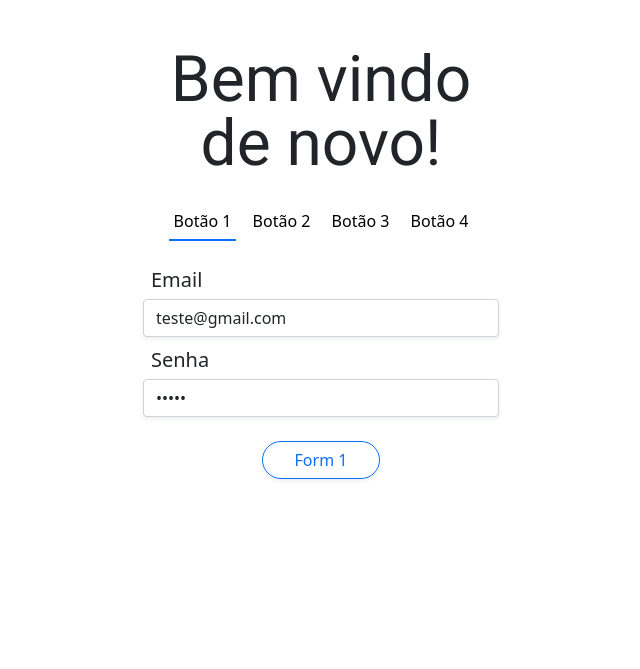
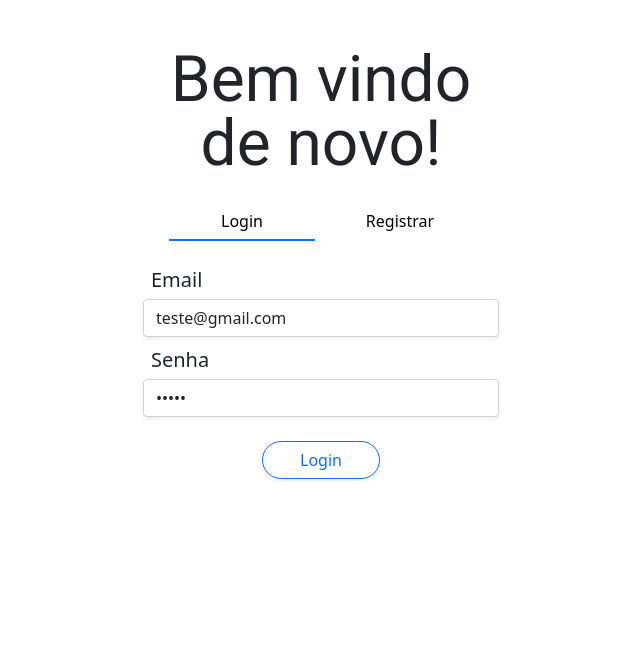
Before and after one commit to lgs2005/devProjeto2022, a Flask app: page /login in a window 1280 px wide. Shown: the top 669 px of the page, without its empty margins (319-959 px from the left). After the commit the page ends 480 px from the top, so only its background shows below. Run offline with Flask 2, Linux system fonts and the light colour scheme; some libraries are stand-ins or nearby versions.

Commit message:
dois litro de café falta fazer o back aceitar isso aqui ainda

```diff
--- /dev/null
+++ b/static/js/login.js
@@ -0,0 +1,16 @@
+$(function() {
+	$("#submit-login").on("click", () => {
+		let email = $("#login-email").val();
+		let senha = $("#login-senha").val();
+
+		console.log("login", email, senha);
+	})
+
+	$("#submit-registro").on("click", () => {
+		let email = $("#registro-email").val();
+		let senha = $("#registro-senha").val();
+		let nome = $("#registro-nome").val(); // POR QUE QUE ESSE TEM QUE ESTAR MAIS PRA TRAS EU NAO AGUENTO ISSO POR FVOR
+
+		console.log("registro", email, senha, nome);
+	})
+})
--- a/static/slider.css
+++ b/static/login_slider.css
@@ -27,22 +27,22 @@
 }
 
 .slider-control .slider-item {
-    --si-vertical-translate: 0; /* this will be set on javascript */
-    --si-vertical-translate-percent: calc(100% * var(--si-vertical-translate));
     opacity: 0;
-    transform: translate(0, var(--si-vertical-translate-percent));
+    transform: translateX(0);
     transition: opacity ease 300ms, transform ease 300ms;
 }
 
 .slider-control .slider-item.si-move-left {
-    transform: translate(-100%, var(--si-vertical-translate-percent));
+    pointer-events: none;
+    transform: translate(-100%);
 }
 
 .slider-control .slider-item.si-move-right {
-    transform: translate(100%, var(--si-vertical-translate-percent));
+    pointer-events: none;
+    transform: translate(100%);
 }
 
 .slider-control .slider-item.si-show {
     opacity: 1;
-    /* transform inherited from .slider-item */
+    transform: translateX(0);
 }
--- a/static/style.css
+++ b/static/style.css
@@ -1,21 +1,3 @@
 .font-roboto {
     font-family: 'Roboto', sans-serif;
 }
-
-.btn-auth-page {
-    padding-bottom: 8px;
-    background-color: transparent;
-    text-decoration: none;
-    text-align: center;
-    border-bottom: 2px solid;
-    transform: scaleX(1);
-}
-
-.active {
-    color: #0d6efd;
-    border-color: #0d6efd;
-}
-
-.inactive {
-    opacity: 0.3;
-}
--- a/templates/layout.html
+++ b/templates/layout.html
@@ -20,7 +20,7 @@
     <!-- Nosso CSS -->
     <link rel="stylesheet" href="../static/style.css">
 
-    {% block import %}
+    {% block head %}
     {% endblock %}
 
     <title>{{ tituloPagina }}</title>
--- a/templates/login.html
+++ b/templates/login.html
@@ -1,7 +1,7 @@
 {% extends "layout.html" %}
 
-{% block import %}
-<link rel="stylesheet" href="/static/slider.css">
+{% block head %}
+<link rel="stylesheet" href="/static/login_slider.css">
 {% endblock %}
 
 {% block conteudo %}
@@ -17,90 +17,55 @@
 					<div class="row p-2 justify-content-center">
                         <div class="col ps-0 pe-0">
                             <div class="d-grid">
-                                <button class="slider-button" data-slider-index="1">Botão 1</button>
+                                <button class="slider-button" data-slider-index="1">Login</button>
                             </div>
                         </div>
                         <div class="col ps-0 pe-0">
                             <div class="d-grid">
-                                <button class="slider-button" data-slider-index="2">Botão 2</button>
-                            </div>
-                        </div>
-                        <div class="col ps-0 pe-0">
-                            <div class="d-grid">
-                                <button class="slider-button" data-slider-index="3">Botão 3</button>
-                            </div>
-                        </div>
-                        <div class="col ps-0 pe-0">
-                            <div class="d-grid">
-                                <button class="slider-button" data-slider-index="4">Botão 4</button>
+                                <button class="slider-button" data-slider-index="2">Registrar</button>
                             </div>
                         </div>
                     </div>
 				</div>
 
-                <form class="slider-item" data-slider-index="1">
+                <div class="d-grid">
+                    <div class="slider-item" style="grid-area: 1/1;" data-slider-index="1">
                         <div class="mb-2">
-                        <label class="form-label fs-5 mb-1 ms-2">Email</label>
-                        <input type="email" class="form-control shadow-sm" name="email" autocomplete="email" placeholder="Seu email" value="teste@gmail.com">
+                            <label for="login-email" class="form-label fs-5 mb-1 ms-2">Email</label>
+                            <input type="email" id="login-email" class="form-control shadow-sm" autocomplete="email" value="teste@gmail.com">
                         </div>
 
                         <div class="mb-2">
-                        <label class="form-label fs-5 mb-1 ms-2">Senha</label>
-                        <input type="password" class="form-control shadow-sm" name="senha" autocomplete="current-password" placeholder="Sua senha" value="teste">
+                            <label for="login-senha" class="form-label fs-5 mb-1 ms-2">Senha</label>
+                            <input type="password" id="login-senha" class="form-control shadow-sm" autocomplete="current-password" value="teste">
                         </div>
 
                         <div class="d-grid col-4 mx-auto mt-4">
-                        <button type="submit" class="btn btn-outline-primary rounded-pill shadow-sm">Form 1</button>
+                            <button id="submit-login" class="btn btn-outline-primary rounded-pill shadow-sm">Login</button>
                         </div>
-                </form>
+                    </div>
 
-                <form class="slider-item" data-slider-index="2">
+                    <div class="slider-item" style="grid-area: 1/1;" data-slider-index="2">
                         <div class="mb-2">
-                        <label class="form-label fs-5 mb-1 ms-2">Email</label>
-                        <input type="email" class="form-control shadow-sm" name="email" autocomplete="email" placeholder="Seu email" value="teste@gmail.com">
+                            <label for="registro-email" class="form-label fs-5 mb-1 ms-2">Email</label>
+                            <input type="email" id="registro-email" class="form-control shadow-sm" autocomplete="email">
                         </div>
 
                         <div class="mb-2">
-                        <label class="form-label fs-5 mb-1 ms-2">Senha</label>
-                        <input type="password" class="form-control shadow-sm" name="senha" autocomplete="current-password" placeholder="Sua senha" value="teste">
+                            <label for="registro-nome" class="form-label fs-5 mb-1 ms-2">Nome</label>
+                            <input type="text" id="registro-nome" class="form-control shadow-sm">
+                        </div>
+
+                        <div class="mb-2">
+                            <label for="registro-senha" class="form-label fs-5 mb-1 ms-2">Senha</label>
+                            <input type="password" id="registro-senha" class="form-control shadow-sm">
                         </div>
 
                         <div class="d-grid col-4 mx-auto mt-4">
-                        <button type="submit" class="btn btn-outline-primary rounded-pill shadow-sm">Form 2</button>
+                            <button id="submit-registro" class="btn btn-outline-primary rounded-pill shadow-sm">Registrar</button>
                         </div>
-                </form>
-
-                <form class="slider-item" data-slider-index="3">
-                    <div class="mb-2">
-                        <label class="form-label fs-5 mb-1 ms-2">Email</label>
-                        <input type="email" class="form-control shadow-sm" name="email" autocomplete="email" placeholder="Seu email" value="teste@gmail.com">
                     </div>
-
-                    <div class="mb-2">
-                        <label class="form-label fs-5 mb-1 ms-2">Senha</label>
-                        <input type="password" class="form-control shadow-sm" name="senha" autocomplete="current-password" placeholder="Sua senha" value="teste">
                 </div>
-
-                    <div class="d-grid col-4 mx-auto mt-4">
-                        <button type="submit" class="btn btn-outline-primary rounded-pill shadow-sm">Form 3</button>
-                    </div>
-                </form>
-
-                <form class="slider-item" data-slider-index="4">
-                    <div class="mb-2">
-                        <label class="form-label fs-5 mb-1 ms-2">Email</label>
-                        <input type="email" class="form-control shadow-sm" name="email" autocomplete="email" placeholder="Seu email" value="teste@gmail.com">
-                    </div>
-
-                    <div class="mb-2">
-                        <label class="form-label fs-5 mb-1 ms-2">Senha</label>
-                        <input type="password" class="form-control shadow-sm" name="senha" autocomplete="current-password" placeholder="Sua senha" value="teste">
-                    </div>
-
-                    <div class="d-grid col-4 mx-auto mt-4">
-                        <button type="submit" class="btn btn-outline-primary rounded-pill shadow-sm">Form 4</button>
-                    </div>
-                </form>
             </div>
         </div>
     </div>
@@ -109,46 +74,6 @@
 {% endblock %}
 
 {% block script %}
-<script>
-    $(document).ready(function() {
-        function activateIndex(parent, index) {
-            $(parent).find(".slider-button").each((_, button) => {
-                let buttonIndex = $(button).attr("data-slider-index");
-                $(button).toggleClass("sb-active", buttonIndex == index);
-            });
-
-            let numIndex = parseInt(index);
-
-            $(parent).find(".slider-item").each((_, item) => {
-                let itemIndex = $(item).attr("data-slider-index");
-                let numItemIndex = parseInt(itemIndex);
-                let move = numItemIndex - numIndex;
-
-                $(item)
-                    .toggleClass("si-move-left", move < 0)
-                    .toggleClass("si-move-right", move > 0)
-                    .toggleClass("si-show", move == 0);
-            });
-        }
-
-        // set --si-vertical-translate
-        $(".slider-item").each((_, item) => {
-            let index = $(item).attr("data-slider-index");
-            let numIndex = parseInt(index);
-
-            $(item).css("--si-vertical-translate", -(numIndex - 1));
-        })
-
-        // ativar o index 1 no documento inteiro
-        activateIndex(document, 1);
-
-        for (let controller of $(".slider-control")) {
-            for (let button of $(controller).find(".slider-button")) {
-                $(button).click(() => {
-                    activateIndex(controller, $(button).attr("data-slider-index"));
-                });
-            }
-        }
-    })
-</script>
+<script src="/static/js/slider.js"></script>
+<script src="/static/js/login.js"></script>
 {% endblock %}
```
Also changed, not shown: jsconfig.json (added, +7 -0 lines), static/js/slider.js (added, +40 -0 lines), templates/registro.html (deleted, +0 -97 lines). Lines whose indentation alone changed are shown as unchanged.
